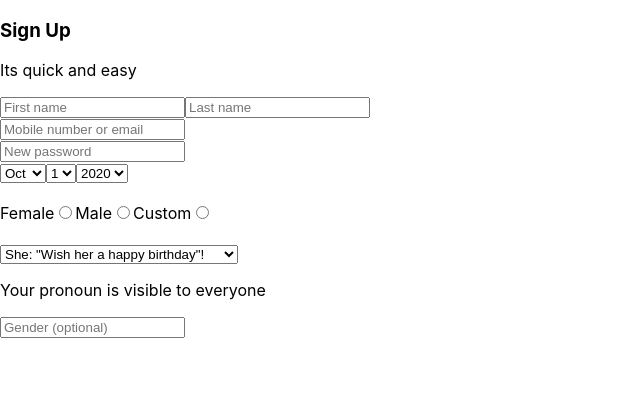
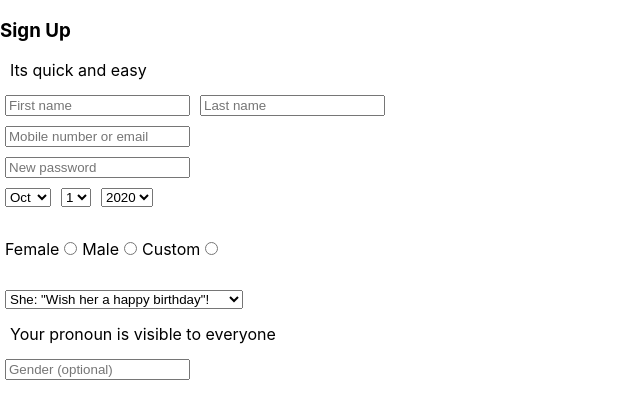
Before and after one commit to dtarxanyan/movies-project, a React (Create React App) app: page / in a window 1280 px wide. Shown: the top 418 px of the page, without its empty margins (0-640 px from the left). Built offline with nearby package versions, Linux system fonts and the light colour scheme.

Commit message:
added stle

```diff
--- a/src/components/Form/FormContainer/index.js
+++ b/src/components/Form/FormContainer/index.js
@@ -3,7 +3,7 @@ import React, {Component} from 'react';
 class FormContainer extends Component {
     render() {
         return (
-            <div>
+            <div className={"formContainer"}>
                 <h3>Sign Up</h3>
                 <p>Its quick and easy</p>
                 <form action="">
@@ -33,7 +33,7 @@ class FormContainer extends Component {
 
                     </div>
                     <br/>
-                    <div>
+                    <div className={"form-radio"}>
                         <label htmlFor="female">Female</label>
                         <input type="radio" name={"check"} id={"female"}/>
                         <label htmlFor="male">Male</label>
--- a/src/index.css
+++ b/src/index.css
@@ -11,3 +11,19 @@ code {
   font-family: source-code-pro, Menlo, Monaco, Consolas, 'Courier New',
     monospace;
 }
+
+
+.formContainer input {
+  margin: 5px;
+}
+
+.formContainer select{
+  margin: 5px;
+}
+
+.formContainer p {
+  margin: 10px;
+}
+.form-radio {
+  margin: 5px;
+}
```
